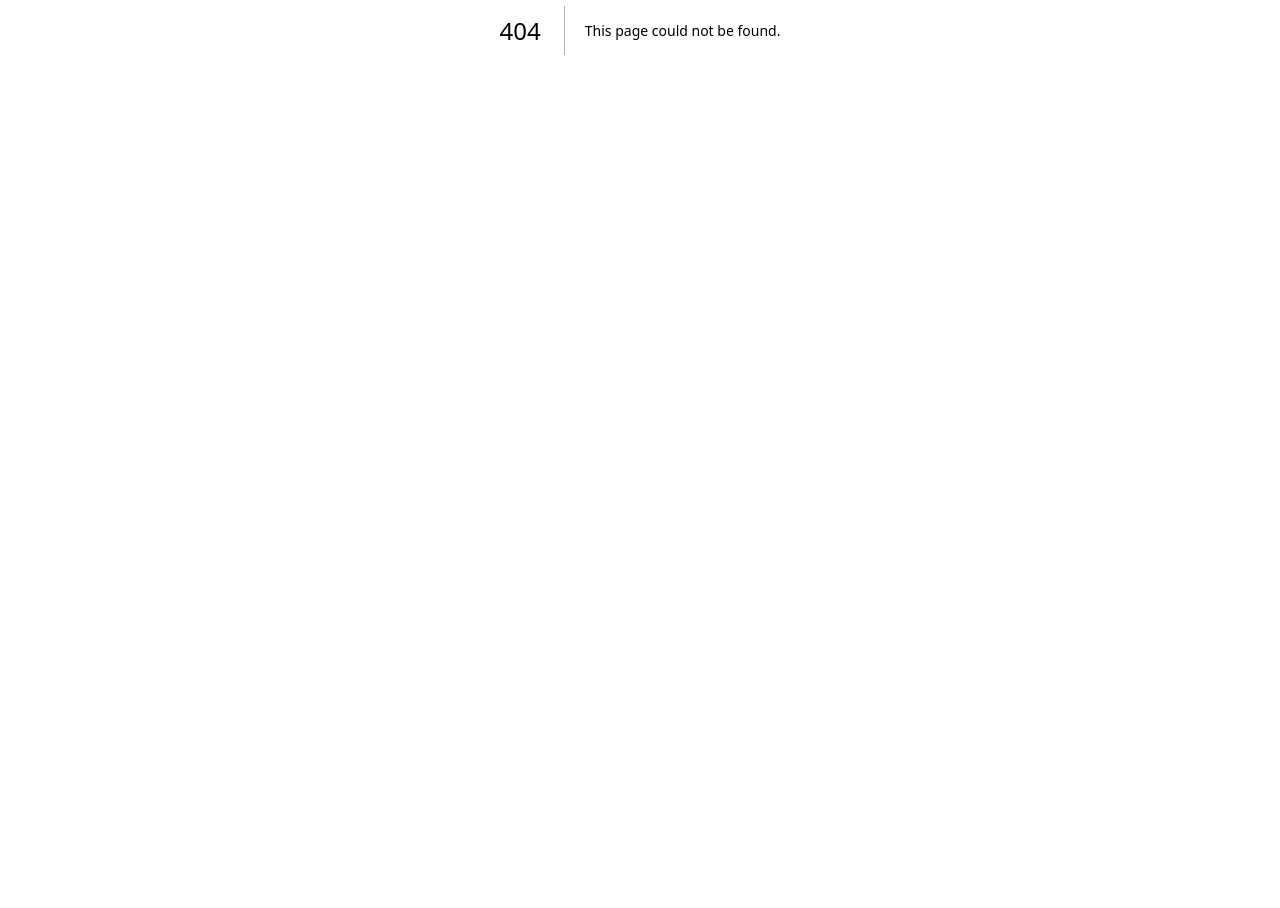
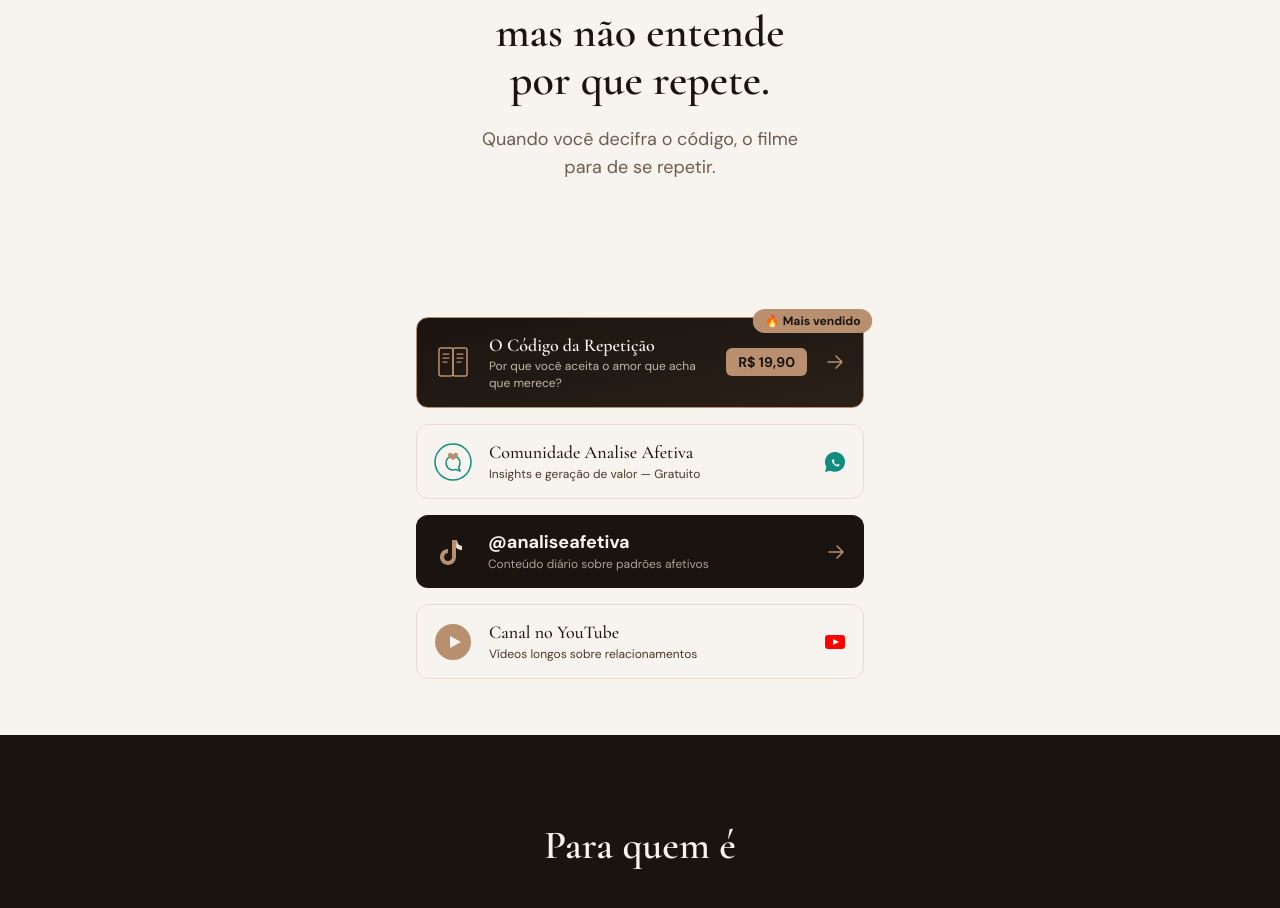
Before and after one commit to brunob2drop-hue/analise-afetiva, a Next.js app: page /link-in-bio in a window 1280 px wide. Before the commit this address had no page. Shown: the part 370-1278 px from the top of the page. Before the commit the page ends 800 px from the top, so only its background shows below. Built offline with nearby package versions, Linux system fonts and the light colour scheme.

Commit message:
feat(bio): assemble /link-in-bio page

```diff
--- /dev/null
+++ b/app/link-in-bio/page.tsx
@@ -0,0 +1,72 @@
+import type { Metadata } from "next"
+import BioHeader from "@/components/bio/BioHeader"
+import BioHero from "@/components/bio/BioHero"
+import LinkBioStack from "@/components/bio/LinkBioStack"
+import LinkBioButton from "@/components/bio/LinkBioButton"
+import ParaQuemE from "@/components/bio/ParaQuemE"
+import CincoPilares from "@/components/bio/CincoPilares"
+import Depoimentos from "@/components/bio/Depoimentos"
+import BioFooter from "@/components/bio/BioFooter"
+import Container from "@/components/ui/Container"
+import Section from "@/components/ui/Section"
+import { LINKS } from "@/lib/constants"
+
+export const metadata: Metadata = {
+  title: "Links",
+  description:
+    "Hub oficial Analise Afetiva — ebook, comunidade, TikTok e YouTube.",
+}
+
+/**
+ * /link-in-bio — the mobile-first hub linked from Instagram and other
+ * bio links. Server-rendered with 3 client islands (LinkBioStack,
+ * Depoimentos, EmailCaptureForm inside BioFooter).
+ */
+export default function LinkInBioPage() {
+  return (
+    <main>
+      <BioHeader />
+      <BioHero />
+
+      <Section bg="linen" className="pt-0 pb-10 md:pb-14">
+        <Container>
+          <div className="mx-auto w-full max-w-md">
+            <LinkBioStack>
+              <LinkBioButton
+                variant="ebook"
+                title="O Código da Repetição"
+                subtitle="Por que você aceita o amor que acha que merece?"
+                href={LINKS.ebook}
+                priceBadge="R$ 19,90"
+                floatingBadge="🔥 Mais vendido"
+              />
+              <LinkBioButton
+                variant="whatsapp"
+                title="Comunidade Analise Afetiva"
+                subtitle="Insights e geração de valor — Gratuito"
+                href={LINKS.whatsapp}
+              />
+              <LinkBioButton
+                variant="tiktok"
+                title="@analiseafetiva"
+                subtitle="Conteúdo diário sobre padrões afetivos"
+                href={LINKS.tiktok}
+              />
+              <LinkBioButton
+                variant="youtube"
+                title="Canal no YouTube"
+                subtitle="Vídeos longos sobre relacionamentos"
+                href={LINKS.youtube}
+              />
+            </LinkBioStack>
+          </div>
+        </Container>
+      </Section>
+
+      <ParaQuemE />
+      <CincoPilares />
+      <Depoimentos />
+      <BioFooter />
+    </main>
+  )
+}
```
